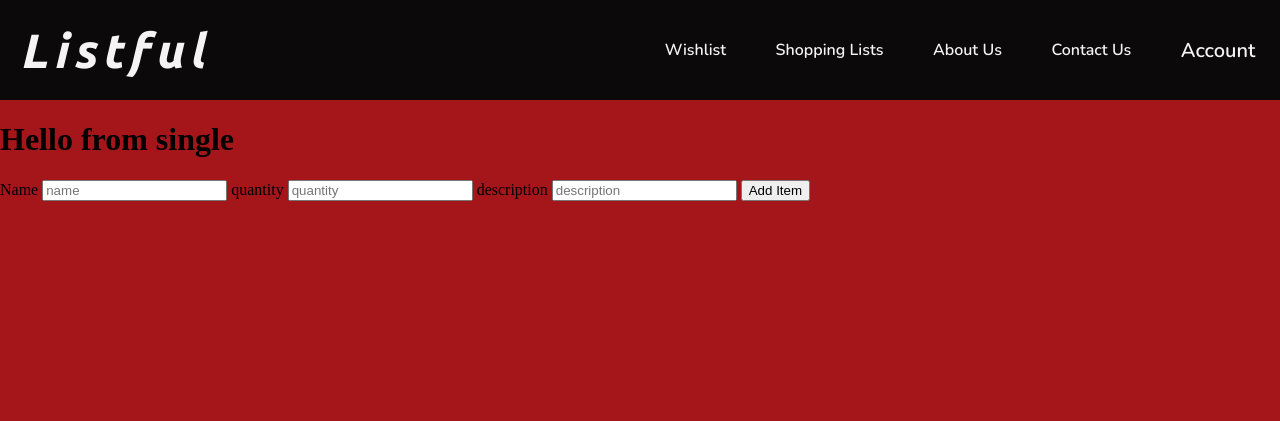
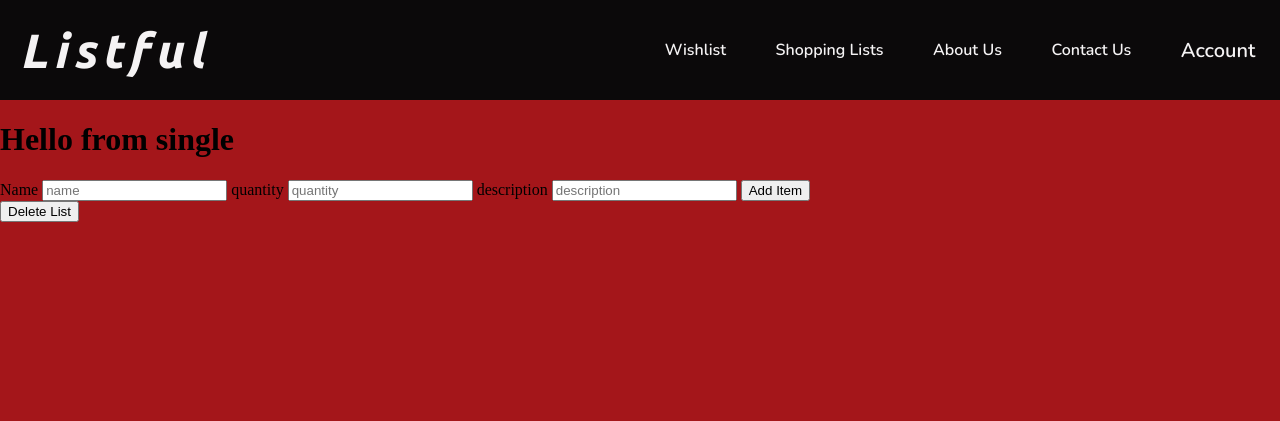
Before and after one commit to Benjibuns/app-in-a-day, a Flask app: template app/templates/single_shopping_list.html in a window 1280 px wide. Shown: the top 421 px of the page. Run offline with Flask 2, Linux system fonts and the light colour scheme; the template is opened without the code that fills it, so the values that code supplies are empty.

Commit message:
Add delete function, add new route no_match, update to single_list_page

```diff
--- a/app/app.py
+++ b/app/app.py
@@ -16,7 +16,7 @@ db = SQLAlchemy(app)
 class ShoppingList(db.Model):
     id = db.Column(db.Integer, primary_key=True)
     title = db.Column(db.String(25), unique=False, nullable=False)
-    items = db.relationship('Item', backref='shopping_list', lazy=True)
+    items = db.relationship('Item', backref='shopping_list', lazy=True, cascade="all, delete-orphan")
 
 
 class Item(db.Model):
@@ -71,7 +71,6 @@ def shopping_lists():
 @app.route('/single_shopping_list/<id>', methods=['GET', 'POST'])
 def single_shopping_list(id):
     if request.method == 'POST':
-        # TODO: need to handle unique name check. currently it breaks the code
         single_list = ShoppingList.query.get(id)
         name = request.form.get('name')
         quantity = request.form.get('quantity')
@@ -82,7 +81,15 @@ def single_shopping_list(id):
         return redirect(f'/single_shopping_list/{single_list.id}')
     else:
         single_list = ShoppingList.query.get(id)
-        return render_template('single_shopping_list.html', single_list = single_list)
+        if single_list:
+            return render_template('single_shopping_list.html', single_list = single_list)
+        else:
+            return redirect("/no_match")
+
+
+@app.route("/no_match")
+def no_match():
+    return render_template("no_match.html")
 
 
 @app.route('/edit_list/<id>', methods=['GET', 'POST'])
@@ -103,9 +110,14 @@ def create_list():
             return render_template('create_list.html')
 
 
-@app.route('/delete_list', methods=['POST'])
-def delete_list():
-    return render_template('delete_list')
+@app.route('/delete_list/<id>', methods=['POST'])
+def delete_list(id):
+    list = ShoppingList.query.get(id)
+    db.session.delete(list)
+    db.session.commit()
+    flash("Your List was deleted", "danger")
+
+    return redirect('/shopping_lists')
 
 
 @app.route('/edit_item', methods=['GET', 'POST'])
@@ -115,7 +127,7 @@ def edit_item():
 
 @app.route('/delete_item', methods=['POST'])
 def delete_item():
-    return render_template('delete_item.html')
+    return render_template('delete_item')
 
 
 if __name__ == '__main__':
--- /dev/null
+++ b/app/templates/no_match.html
@@ -0,0 +1,6 @@
+{% extends 'base.html' %}
+
+{% block title %}No Match{% endblock %}
+{% block content %}
+  <h1>This list does not exist</h1>
+{% endblock %}
--- a/app/templates/single_shopping_list.html
+++ b/app/templates/single_shopping_list.html
@@ -12,4 +12,7 @@
     <input type="text" name="description" placeholder="description">
     <input type="submit" value="Add Item">
   </form>
+  <form action="/delete_list/{{ single_list.id }}" method="POST">
+    <button type="submit">Delete List</button>
+  </form>
 {% endblock %}
```
